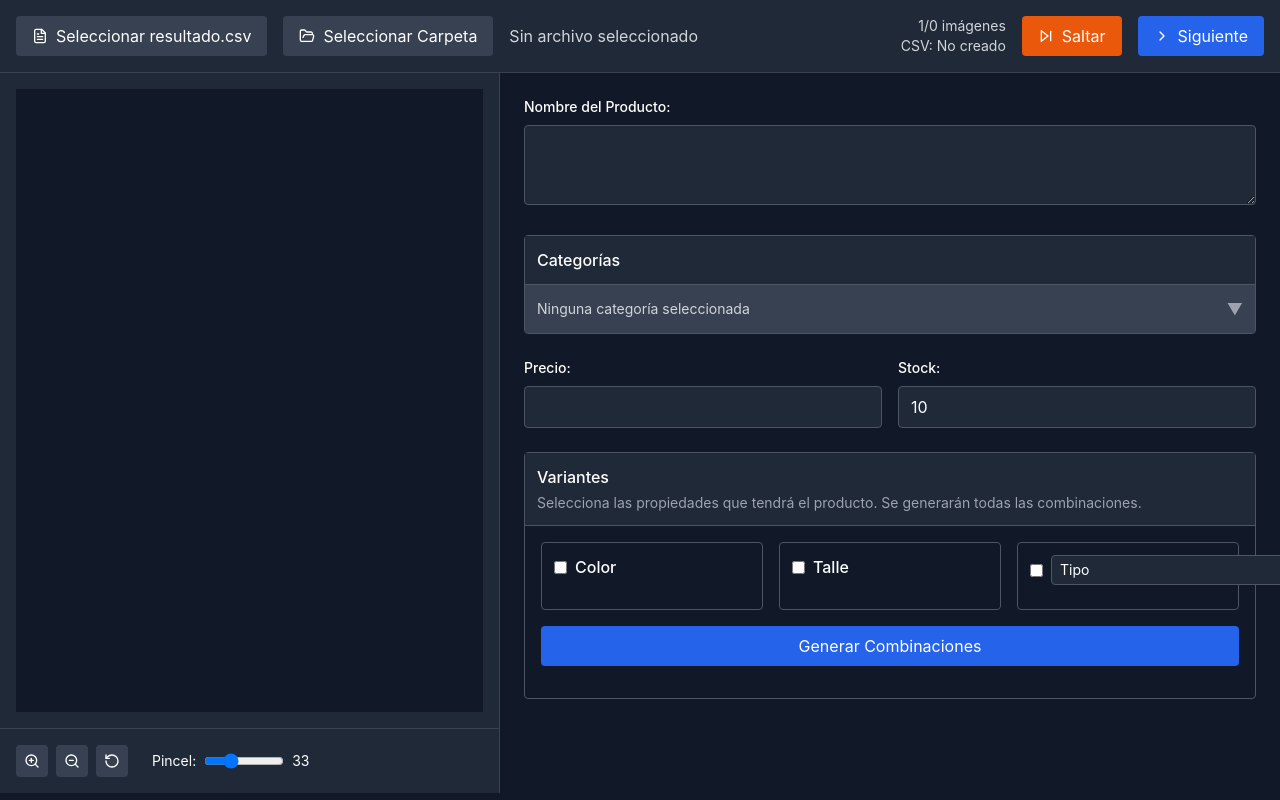
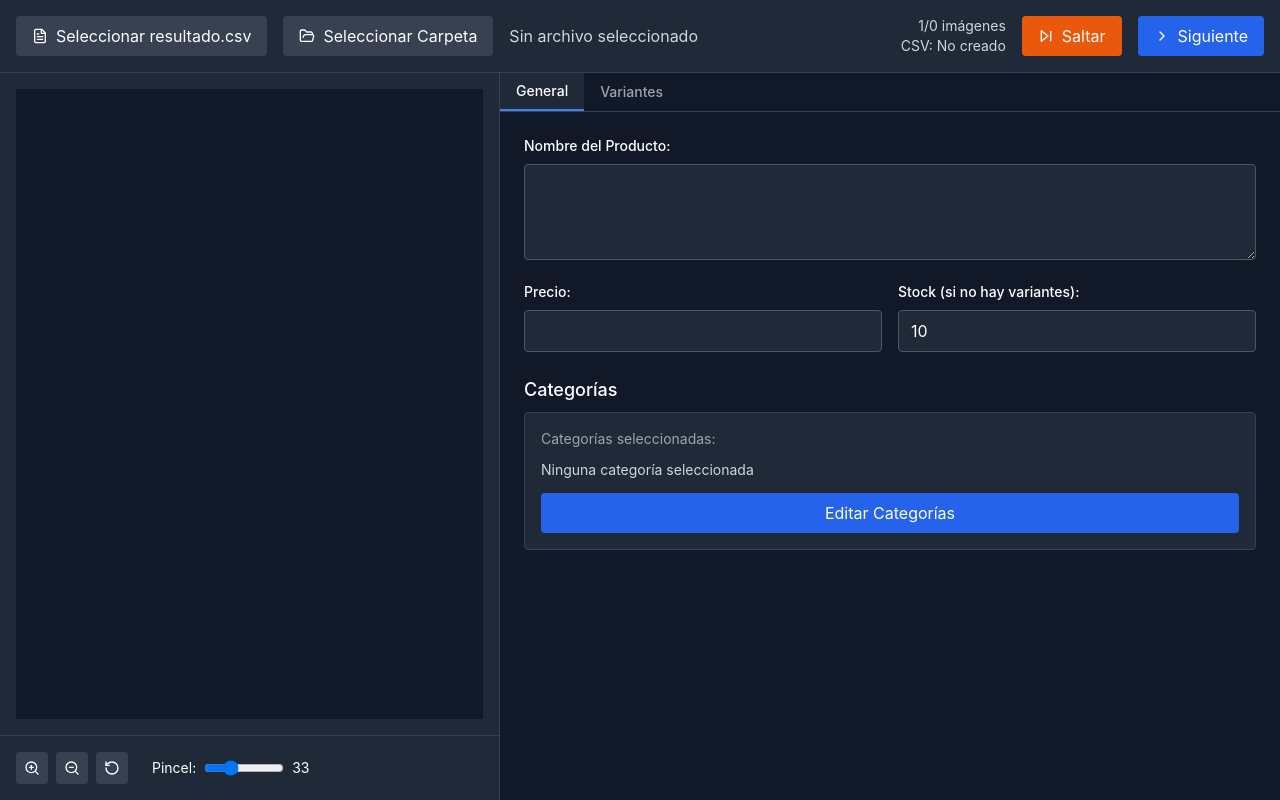
Before and after one commit to Leandrovis22/gestor-productos-tiendanube, a React (Vite) app in the folder renderer/: page / in a window 1280 px wide. Built offline with nearby package versions, Linux system fonts and the light colour scheme.

Commit message:
checkpoint

```diff
--- a/renderer/src/App.jsx
+++ b/renderer/src/App.jsx
@@ -55,6 +55,7 @@ const TiendaNubeProductManager = () => {
   // Estados UI
   const [categoriesExpanded, setCategoriesExpanded] = useState(false);
   const [categorySearch, setCategorySearch] = useState('');
+  const [activeTab, setActiveTab] = useState('general'); // 'general', 'variantes'
   const [showCategorySearch, setShowCategorySearch] = useState(false);
 
   // Referencias
@@ -693,8 +694,8 @@ const TiendaNubeProductManager = () => {
   }, [csvData, workingDirectory]);
 
   return (
-    <div className="min-h-screen bg-gray-900 text-white">
-      {/* Header */}
+    <div className="h-screen flex flex-col overflow-hidden bg-gray-900 text-white">
+      {/* Header (no cambia de tamaño) */}
       <div className="bg-gray-800 p-4 border-b border-gray-700">
         <div className="flex items-center justify-between">
           <div className="flex items-center gap-4">
@@ -741,7 +742,7 @@ const TiendaNubeProductManager = () => {
         </div>
       </div>
 
-      <div className="flex h-[calc(100vh-80px)]">
+      <div className="flex flex-1 overflow-hidden">
         {/* Panel izquierdo - Imagen */}
         <div className="w-[500px] bg-gray-800 border-r border-gray-700 flex flex-col">
           <div className="flex-1 p-4">
@@ -797,31 +798,51 @@ const TiendaNubeProductManager = () => {
         </div>
 
         {/* Panel derecho - Formulario */}
-        <div className="flex-1 p-6 overflow-y-auto">
-          {/* Nombre del producto */}
-          <div className="mb-6">
+        <div className="flex-1 flex flex-col overflow-y-auto bg-gray-900">
+          {/* Pestañas de navegación */}
+          <div className="flex border-b border-gray-700">
+            <button onClick={() => setActiveTab('general')} className={`px-4 py-2 text-sm font-medium ${activeTab === 'general' ? 'bg-gray-800 border-b-2 border-blue-500' : 'text-gray-400 hover:bg-gray-800'}`}>General</button>
+            <button onClick={() => setActiveTab('variantes')} className={`px-4 py-2 text-sm font-medium ${activeTab === 'variantes' ? 'bg-gray-800 border-b-2 border-blue-500' : 'text-gray-400 hover:bg-gray-800'}`}>Variantes</button>
+          </div>
+
+          <div className="p-6 overflow-y-auto">
+            {/* Contenido de la Pestaña General (Producto + Categorías) */}
+            {activeTab === 'general' && (
+              <div>
+                <div className="mb-4">
                   <label className="block text-sm font-medium mb-2">Nombre del Producto:</label>
                   <textarea
                     value={productName}
                     onChange={(e) => setProductName(e.target.value)}
-              className="w-full h-20 bg-gray-800 border border-gray-600 rounded px-3 py-2"
-              rows={3}
+                    className="w-full h-24 bg-gray-800 border border-gray-600 rounded px-3 py-2"
+                    rows={1}
                   />
                 </div>
-
-          {/* Categorías */}
-          <div className="mb-6">
-            <div className="border border-gray-600 rounded">
-              <div className="p-3 bg-gray-800 border-b border-gray-600">
-                <h3 className="font-medium">Categorías</h3>
+                <div className="flex gap-4 mb-6">
+                  <div className="flex-1">
+                    <label className="block text-sm font-medium mb-2">Precio:</label>
+                    <input
+                      type="text"
+                      value={productPrice}
+                      onChange={(e) => setProductPrice(e.target.value)}
+                      className="w-full bg-gray-800 border border-gray-600 rounded px-3 py-2"
+                    />
+                  </div>
+                  <div className="flex-1">
+                    <label className="block text-sm font-medium mb-2">Stock (si no hay variantes):</label>
+                    <input
+                      type="text"
+                      value={productStock}
+                      onChange={(e) => setProductStock(e.target.value)}
+                      className="w-full bg-gray-800 border border-gray-600 rounded px-3 py-2"
+                    />
+                  </div>
                 </div>
 
-              {/* Vista colapsada */}
-              <div
-                className="p-3 bg-gray-700 cursor-pointer hover:bg-gray-600"
-                onMouseEnter={() => setCategoriesExpanded(true)}
-              >
-                <div className="flex items-center justify-between">
+                {/* Sección de Categorías */}
+                <h3 className="text-lg font-medium mb-2">Categorías</h3>
+                <div className="bg-gray-800 border border-gray-700 rounded p-4">
+                  <p className="text-sm text-gray-400 mb-2">Categorías seleccionadas:</p>
                   <span className="text-sm text-gray-300">
                     {selectedCategories.length > 0
                       ? selectedCategories.length <= 3
@@ -830,16 +851,20 @@ const TiendaNubeProductManager = () => {
                       : 'Ninguna categoría seleccionada'
                     }
                   </span>
-                  <span className="text-gray-400">▼</span>
-                </div>
+                  <button onClick={() => setCategoriesExpanded(true)} className="mt-3 w-full bg-blue-600 hover:bg-blue-500 py-2 rounded">
+                    Editar Categorías
+                  </button>
                 </div>
 
-              {/* Vista expandida */}
+                {/* Modal de Categorías */}
                 {categoriesExpanded && (
-                <div
-                  className="p-3 bg-gray-700"
-                  onMouseLeave={() => setCategoriesExpanded(false)}
-                >
+                  <div className="fixed inset-0 bg-black bg-opacity-50 flex items-center justify-center z-50">
+                    <div className="bg-gray-800 rounded-lg shadow-xl w-1/3 max-w-2xl flex flex-col">
+                      <div className="p-4 border-b border-gray-700 flex justify-between items-center">
+                        <h3 className="font-medium">Seleccionar Categorías</h3>
+                        <button onClick={() => setCategoriesExpanded(false)} className="text-gray-400 hover:text-white"><X size={20} /></button>
+                      </div>
+                      <div className="p-4">
                   <div className="flex gap-2 mb-3">
                     <button
                       onClick={selectAllCategories}
@@ -883,7 +908,7 @@ const TiendaNubeProductManager = () => {
                     </div>
                   )}
 
-                  <div className="max-h-48 overflow-y-auto">
+                  <div className="max-h-64 overflow-y-auto border border-gray-700 rounded p-2">
                     {filteredCategories.map(category => (
                       <label key={category} className="flex items-center gap-2 py-1 cursor-pointer hover:bg-gray-600 px-2 rounded">
                         <input
@@ -897,35 +922,19 @@ const TiendaNubeProductManager = () => {
                     ))}
                   </div>
                   </div>
+                  <div className="p-4 bg-gray-900 border-t border-gray-700 text-right">
+                      <button onClick={() => setCategoriesExpanded(false)} className="bg-blue-600 hover:bg-blue-500 px-4 py-2 rounded">Cerrar</button>
+                  </div>
+                    </div>
+                  </div>
                 )}
               </div>
-          </div>
+            )}
 
-          {/* Precio y Stock */}
-          <div className="mb-6 flex gap-4">
-            <div className="flex-1">
-              <label className="block text-sm font-medium mb-2">Precio:</label>
-              <input
-                type="text"
-                value={productPrice}
-                onChange={(e) => setProductPrice(e.target.value)}
-                className="w-full bg-gray-800 border border-gray-600 rounded px-3 py-2"
-              />
-            </div>
-            <div className="flex-1">
-              <label className="block text-sm font-medium mb-2">Stock:</label>
-              <input
-                type="text"
-                value={productStock}
-                onChange={(e) => setProductStock(e.target.value)}
-                className="w-full bg-gray-800 border border-gray-600 rounded px-3 py-2"
-              />
-            </div>
-          </div>
-
-          {/* Variantes */}
-          <div className="mb-6">
-            <div className="border border-gray-600 rounded">
+            {/* Contenido de la Pestaña Variantes */}
+            {activeTab === 'variantes' && (
+              <div>
+                <div className="border border-gray-700 rounded">
                   <div className="p-3 bg-gray-800 border-b border-gray-600">
                     <h3 className="font-medium">Variantes</h3>
                     <p className="text-sm text-gray-400 mt-1">
@@ -1106,7 +1115,8 @@ const TiendaNubeProductManager = () => {
                   </div>
                 </div>
               </div>
-
+            )}
+          </div>
         </div>
       </div>
     </div>
```
Lines whose indentation alone changed are shown as unchanged.
